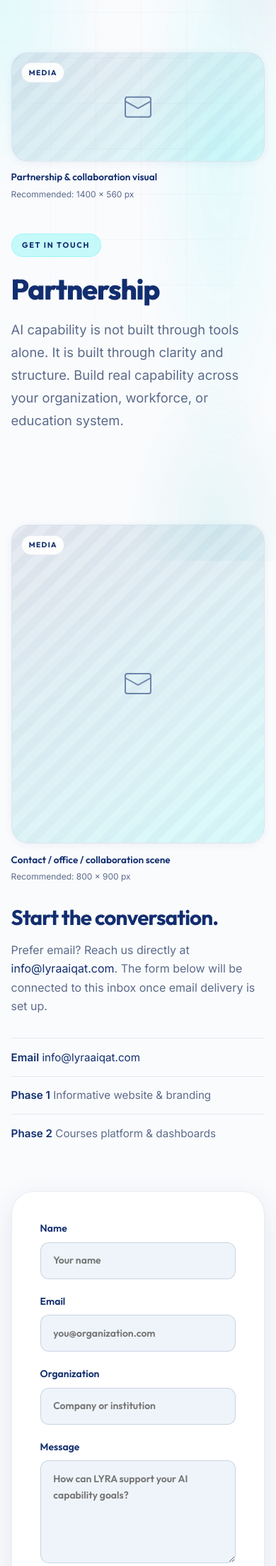
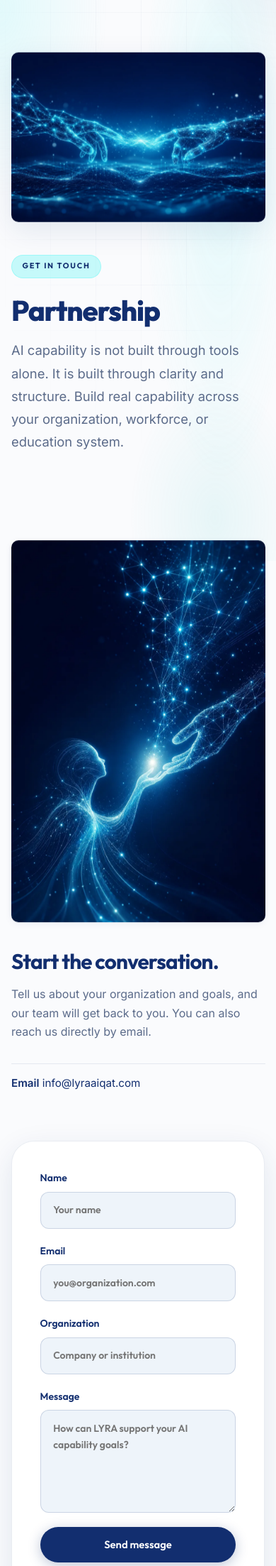
Before and after one commit to ahmadhjy/Lyra, a Django app: page /contact/ in a window 390 px wide. Shown: the part 54-2260 px from the top of the page at 71% size. Run offline with Django 5.2, Linux system fonts and the light colour scheme.

Commit message:
Add brand-themed generated visuals, go-live contact copy, richer motion.
- Add AI-generated on-brand images for ecosystem hero and contact hero/side (optimized WebP, full display, responsive)
- Remove all demo placeholder text from contact page for launch; enable form email delivery via Bravenet SMTP env
- Add extra motion: directional scroll reveals, button light sweep, animated CTA gradient, badge glow, list hover, portrait float

Co-authored-by: Cursor <cursoragent@cursor.com>

```diff
--- a/static/css/main.css
+++ b/static/css/main.css
@@ -1689,11 +1689,24 @@ h3 {
       opacity 0.7s cubic-bezier(0.22, 1, 0.36, 1),
       transform 0.7s cubic-bezier(0.22, 1, 0.36, 1);
     transition-delay: var(--reveal-delay, 0ms);
+    will-change: opacity, transform;
+  }
+
+  .reveal--left {
+    transform: translateX(-32px);
+  }
+
+  .reveal--right {
+    transform: translateX(32px);
+  }
+
+  .reveal--scale {
+    transform: scale(0.94);
   }
 
   .reveal.is-visible {
     opacity: 1;
-    transform: translateY(0);
+    transform: translate(0, 0) scale(1);
   }
 }
 
@@ -1829,3 +1842,95 @@ h3 {
     background-position: -120% 0;
   }
 }
+
+/* ── Extra interaction motion ── */
+@media (prefers-reduced-motion: no-preference) {
+  /* Sweeping light across primary buttons on hover */
+  .btn-primary,
+  .btn-light,
+  .nav-cta {
+    position: relative;
+    overflow: hidden;
+  }
+
+  .btn-primary::after,
+  .btn-light::after,
+  .nav-cta::after {
+    content: "";
+    position: absolute;
+    top: 0;
+    left: -120%;
+    width: 60%;
+    height: 100%;
+    background: linear-gradient(
+      100deg,
+      transparent,
+      rgba(255, 255, 255, 0.45),
+      transparent
+    );
+    transform: skewX(-18deg);
+    transition: left 0.6s ease;
+    pointer-events: none;
+  }
+
+  .btn-primary:hover::after,
+  .btn-light:hover::after,
+  .nav-cta:hover::after {
+    left: 130%;
+  }
+
+  /* Animated brand gradient on the CTA band */
+  .cta-band {
+    background: linear-gradient(
+      90deg,
+      var(--lyra-navy) 0%,
+      #1a4a9e 45%,
+      var(--lyra-cyan) 100%
+    );
+    background-size: 200% auto;
+    animation: gradient-shift 12s ease infinite;
+  }
+
+  /* Breathing glow on eyebrow badges */
+  .eyebrow {
+    animation: badge-glow 6s ease-in-out infinite;
+  }
+
+  /* Shimmer on the pillar/card top accent line */
+  .card-accent {
+    background: linear-gradient(
+      90deg,
+      var(--lyra-navy),
+      var(--lyra-cyan),
+      var(--lyra-navy)
+    );
+    background-size: 200% auto;
+    animation: gradient-shift 6s linear infinite;
+  }
+
+  /* Subtle lift on list rows */
+  .steps li,
+  .bullet-list li {
+    transition: transform 0.25s ease, color 0.25s ease;
+  }
+
+  .steps li:hover,
+  .bullet-list li:hover {
+    transform: translateX(4px);
+  }
+
+  /* Gentle float on the contact side portrait */
+  .contact-side-media .media-block {
+    animation: floaty 12s ease-in-out infinite;
+  }
+}
+
+@keyframes badge-glow {
+  0%,
+  100% {
+    box-shadow: 0 0 0 0 rgba(119, 247, 245, 0);
+  }
+  50% {
+    box-shadow: 0 0 18px 0 rgba(119, 247, 245, 0.45);
+  }
+}
--- a/static/js/main.js
+++ b/static/js/main.js
@@ -62,6 +62,19 @@ function initScrollReveal() {
     section.querySelectorAll(targets).forEach((el, index) => {
       el.classList.add("reveal");
       el.style.setProperty("--reveal-delay", `${Math.min(index * 80, 400)}ms`);
+
+      // Directional variants for richer motion.
+      if (el.classList.contains("media-block") || el.querySelector(".media-block")) {
+        el.classList.add("reveal--scale");
+      }
+      const block = el.closest(".content-block--has-media");
+      if (block) {
+        el.classList.add(
+          block.classList.contains("content-block--reverse")
+            ? "reveal--right"
+            : "reveal--left"
+        );
+      }
     });
   });
 
--- a/website/content.py
+++ b/website/content.py
@@ -198,7 +198,7 @@ ECOSYSTEM = {
         "AI capability cannot be built through isolated initiatives. LYRA operates "
         "through three interconnected pillars designed to build AI capability at scale."
     ),
-    "hero_media": media("Ecosystem overview visual", "1400 × 560 px", ratio="21x9", icon="network", variant="banner"),
+    "hero_media": media("Ecosystem overview visual", "1536 × 1024 px", ratio="21x9", icon="network", variant="banner", file="media/ecosystem/hero.webp"),
     "sections": [
         {
             "heading": "AI Agora",
@@ -399,6 +399,6 @@ CONTACT = {
         "Build real capability across your organization, workforce, or education system."
     ),
     "cta": "Start the conversation.",
-    "hero_media": media("Partnership & collaboration visual", "1400 × 560 px", ratio="21x9", icon="contact", variant="banner"),
-    "side_media": media("Contact / office / collaboration scene", "800 × 900 px", ratio="portrait", icon="contact", variant="portrait"),
+    "hero_media": media("Partnership & collaboration visual", "1536 × 1024 px", ratio="21x9", icon="contact", variant="banner", file="media/contact/hero.webp"),
+    "side_media": media("Partnership & connection visual", "900 × 1350 px", ratio="portrait", icon="contact", variant="portrait", file="media/contact/side.webp"),
 }
--- a/website/templates/website/contact.html
+++ b/website/templates/website/contact.html
@@ -25,23 +25,17 @@
       </div>
       <h2>{{ cta }}</h2>
       <p>
-        Prefer email? Reach us directly at
-        <a href="mailto:{{ contact_email }}">{{ contact_email }}</a>.
-        The form below will be connected to this inbox once email delivery is set up.
+        Tell us about your organization and goals, and our team will get back to you.
+        You can also reach us directly by email.
       </p>
       <ul class="contact-meta">
         <li><strong>Email</strong> <a href="mailto:{{ contact_email }}">{{ contact_email }}</a></li>
-        <li><strong>Phase 1</strong> Informative website &amp; branding</li>
-        <li><strong>Phase 2</strong> Courses platform &amp; dashboards</li>
       </ul>
     </div>
     {% if form_sent %}
     <div class="contact-form contact-form--success" role="status">
       <h3>Thank you</h3>
-      <p>
-        Thanks for reaching out. Until email delivery is connected, please also
-        email us at <a href="mailto:{{ contact_email }}">{{ contact_email }}</a>.
-      </p>
+      <p>Your message has been received. We'll get back to you by email shortly.</p>
       <a href="{% url 'home' %}" class="btn btn-primary">Back to home</a>
     </div>
     {% else %}
@@ -64,7 +58,6 @@
         <textarea name="message" rows="5" placeholder="How can LYRA support your AI capability goals?" required></textarea>
       </label>
       <button type="submit" class="btn btn-primary btn-block">Send message</button>
-      <p class="form-note">Form layout is live. Email delivery will be wired to {{ contact_email }} next.</p>
     </form>
     {% endif %}
   </div>
--- a/website/views.py
+++ b/website/views.py
@@ -1,4 +1,5 @@
 from django.conf import settings
+from django.core.mail import EmailMessage
 from django.shortcuts import render
 
 from . import content
@@ -62,8 +63,26 @@ def why_lyra(request):
 def contact(request):
     ctx = {**_nav_context("contact"), **content.CONTACT}
     ctx["contact_email"] = getattr(settings, "CONTACT_EMAIL", "info@lyraaiqat.com")
-    # Form is UI-only for now — email delivery stays disabled until
-    # the client provides mailbox / SMTP access for info@lyraaiqat.com.
     if request.method == "POST":
+        name = request.POST.get("name", "").strip()
+        email = request.POST.get("email", "").strip()
+        organization = request.POST.get("organization", "").strip()
+        message = request.POST.get("message", "").strip()
+
+        body = (
+            "New contact form submission from lyraaiqat.com\n\n"
+            f"Name: {name or '—'}\n"
+            f"Email: {email or '—'}\n"
+            f"Organization: {organization or '—'}\n\n"
+            f"Message:\n{message or '—'}\n"
+        )
+
+        EmailMessage(
+            subject=f"[LYRA] New inquiry from {name or 'website visitor'}",
+            body=body,
+            to=[settings.CONTACT_EMAIL],
+            reply_to=[email] if email else None,
+        ).send(fail_silently=True)
+
         ctx["form_sent"] = True
     return render(request, "website/contact.html", ctx)
```
Also changed, not shown: static/media/contact/hero.webp (added), static/media/contact/side.webp (added), static/media/ecosystem/hero.webp (added), 1 other file.
